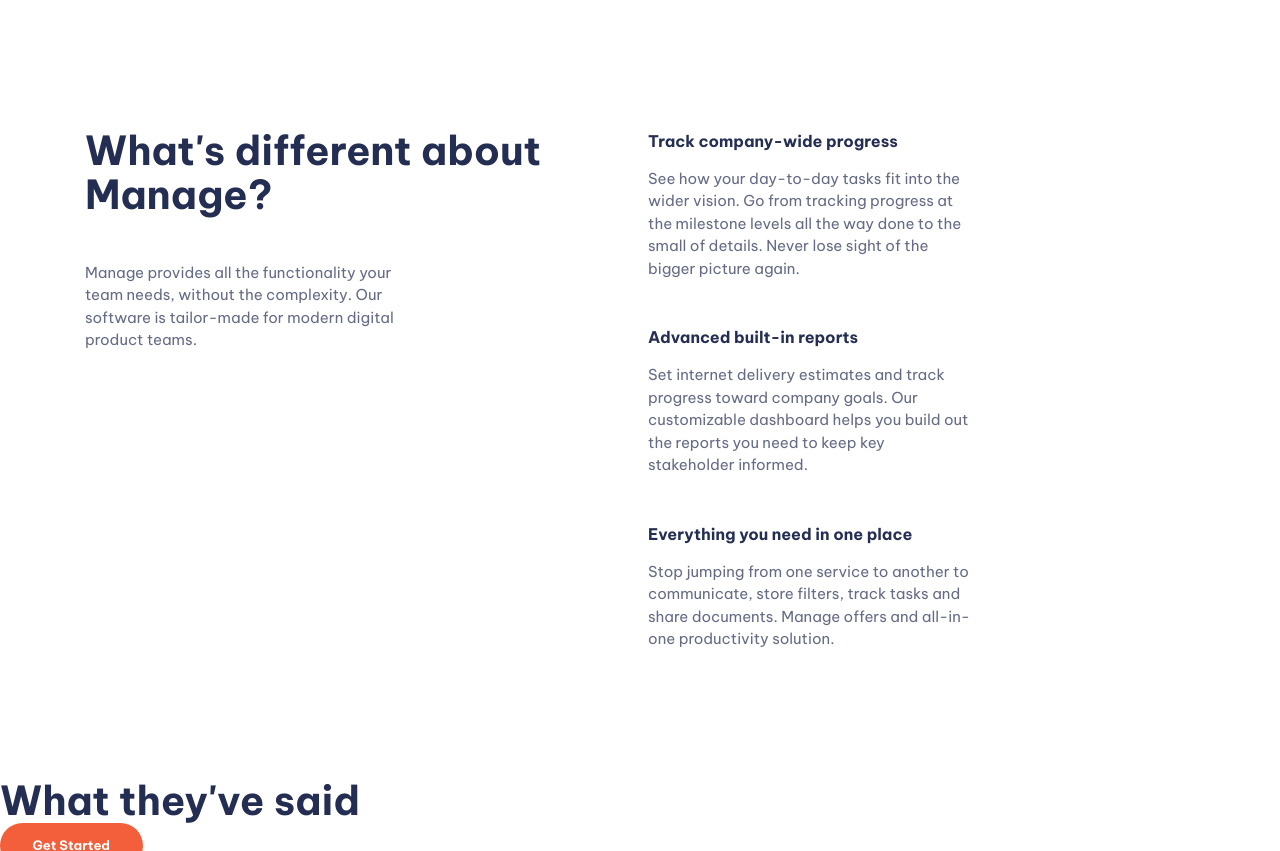
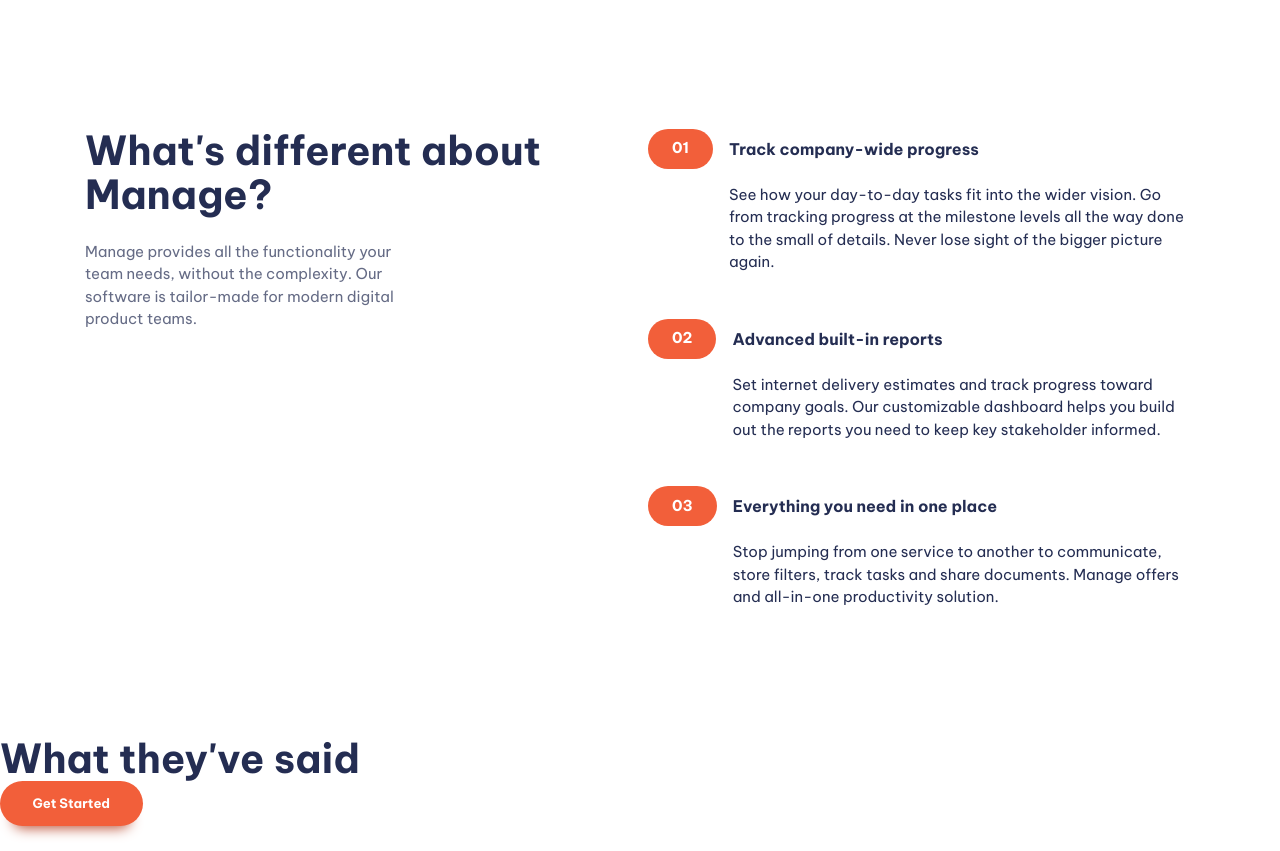
Before and after one commit to FrederikDiamonD/fem-manage-landing-page, a website built with Vite: page index.html in a window 1280 px wide. Shown: the part 700-1551 px from the top of the page. Built offline with nearby package versions, Linux system fonts and the light colour scheme.

Commit message:
What's different section finished.

```diff
--- a/index.html
+++ b/index.html
@@ -57,7 +57,7 @@
       <section class="padding-block-900">
         <div class="container">
           <div class="even-columns">
-            <div class="flow">
+            <div class="flow text-center-sm-only margin-bottom-700" style="--flow-spacer: 1.5rem">
               <h2 class="fs-secondary-heading fw-bold">What's different about Manage?</h2>
               <p>Manage provides all the functionality your team needs, without the complexity. Our software is tailor-made for modern digital product teams.</p>
             </div>
@@ -65,20 +65,20 @@
               <ul class="numbered-items | flow" role="list">
                 <li>
                   <div class="flow" style="--flow-spacer: 1em">
-                    <h3 class="fs-600 fw-bold">Track company-wide progress</h3>
-                    <p data-width="wide">See how your day-to-day tasks fit into the wider vision. Go from tracking progress at the milestone levels all the way done to the small of details. Never lose sight of the bigger picture again.</p>
+                    <h3 class="numbered-items__title | fs-600 fw-bold">Track company-wide progress</h3>
+                    <p class="numbered-items__body" data-width="wide">See how your day-to-day tasks fit into the wider vision. Go from tracking progress at the milestone levels all the way done to the small of details. Never lose sight of the bigger picture again.</p>
                   </div>
                 </li>
                 <li>
                   <div class="flow" style="--flow-spacer: 1em">
-                    <h3 class="fs-600 fw-bold">Advanced built-in reports</h3>
-                    <p data-width="wide">Set internet delivery estimates and track progress toward company goals. Our customizable dashboard helps you build out the reports you need to keep key stakeholder informed.</p>
+                    <h3 class="numbered-items__title | fs-600 fw-bold">Advanced built-in reports</h3>
+                    <p class="numbered-items__body" data-width="wide">Set internet delivery estimates and track progress toward company goals. Our customizable dashboard helps you build out the reports you need to keep key stakeholder informed.</p>
                   </div>
                 </li>
                 <li>
                   <div class="flow" style="--flow-spacer: 1em">
-                    <h3 class="fs-600 fw-bold">Everything you need in one place</h3>
-                    <p data-width="wide">Stop jumping from one service to another to communicate, store filters, track tasks and share documents. Manage offers and all-in-one productivity solution.</p>
+                    <h3 class="numbered-items__title | fs-600 fw-bold">Everything you need in one place</h3>
+                    <p class="numbered-items__body" data-width="wide">Stop jumping from one service to another to communicate, store filters, track tasks and share documents. Manage offers and all-in-one productivity solution.</p>
                   </div>
                 </li>
               </ul>
--- a/style.css
+++ b/style.css
@@ -390,13 +390,82 @@ input:where([type="text"], [type="email"]) {
   opacity: 0.1;
 }
 
+/* Numbered Items */
+
+.numbered-items {
+  counter-reset: count;
+  width: fit-content;
+  margin-inline: auto;
+}
+
+.numbered-items li {
+  counter-increment: count;
+}
+
+.numbered-items div {
+  position: relative;
+  display: grid;
+  grid-template-columns: min-content 1fr;
+  column-gap: var(--size-400);
+  align-items: center;
+}
+
+.numbered-items__title {
+  grid-row: 1 / 2;
+  grid-column: 2 / 3;
+  line-height: 1;
+}
+
+.numbered-items__body {
+  grid-column: 1 / -1;
+}
+
+@media (min-width: 30em) {
+  .numbered-items__body {
+    grid-column: 2 / -1;
+  }
+}
+
+.numbered-items div::before,
+.numbered-items div::after {
+  height: 40px;
+}
+
+.numbered-items div::before {
+  content: "0" counter(count);
+  display: flex;
+  align-items: center;
+  color: var(--clr-neutral-100);
+  background-color: var(--clr-accent-400);
+  font-weight: var(--fw-bold);
+  padding: 0 var(--size-500);
+  border-radius: 100vh;
+  grid-row: 1 / 2;
+  grid-column: 1 / 2;
+}
+
+@media (max-width: 30em) {
+  .numbered-items div::after {
+    --bg: var(--clr-accent-100);
+
+    content: '';
+    display: block;
+    z-index: -1;
+    border-radius: 100vh 0 0 100vh;
+    grid-column: 1 / -1;
+    grid-row: 1 / 2;
+    box-shadow: 5em 0 0 var(--bg);
+    background: var(--bg);
+  }
+}
+
 /* Utility classes */
 
 .container {
   --max-width: 1110px;
-  --padding: 1rem;
+  --container-padding: 1rem;
 
-  width: min(var(--max-width), 100% - (var(--padding) * 2));
+  width: min(var(--max-width), 100% - (var(--container-padding) * 2));
   margin-inline: auto;
 }
 
@@ -440,6 +509,24 @@ input:where([type="text"], [type="email"]) {
   clip: rect(0, 0, 0, 0);
   white-space: nowrap; /* added line */
   border: 0;
+}
+
+.text-center {
+  text-align: center;
+}
+
+.text-center p {
+  margin-inline: auto;
+}
+
+@media (max-width: 50em) {
+  .text-center-sm-only {
+    text-align: center;
+  }
+
+  .text-center-sm-only p {
+    margin-inline: auto;
+  }
 }
 
 .text-primary-400 {
@@ -528,6 +615,10 @@ input:where([type="text"], [type="email"]) {
   padding-block: var(--size-700);
 }
 
+.margin-bottom-700 {
+  margin-block-end: var(--size-700);
+}
+
 .display-sm-none {
   display: none;
 }
```
